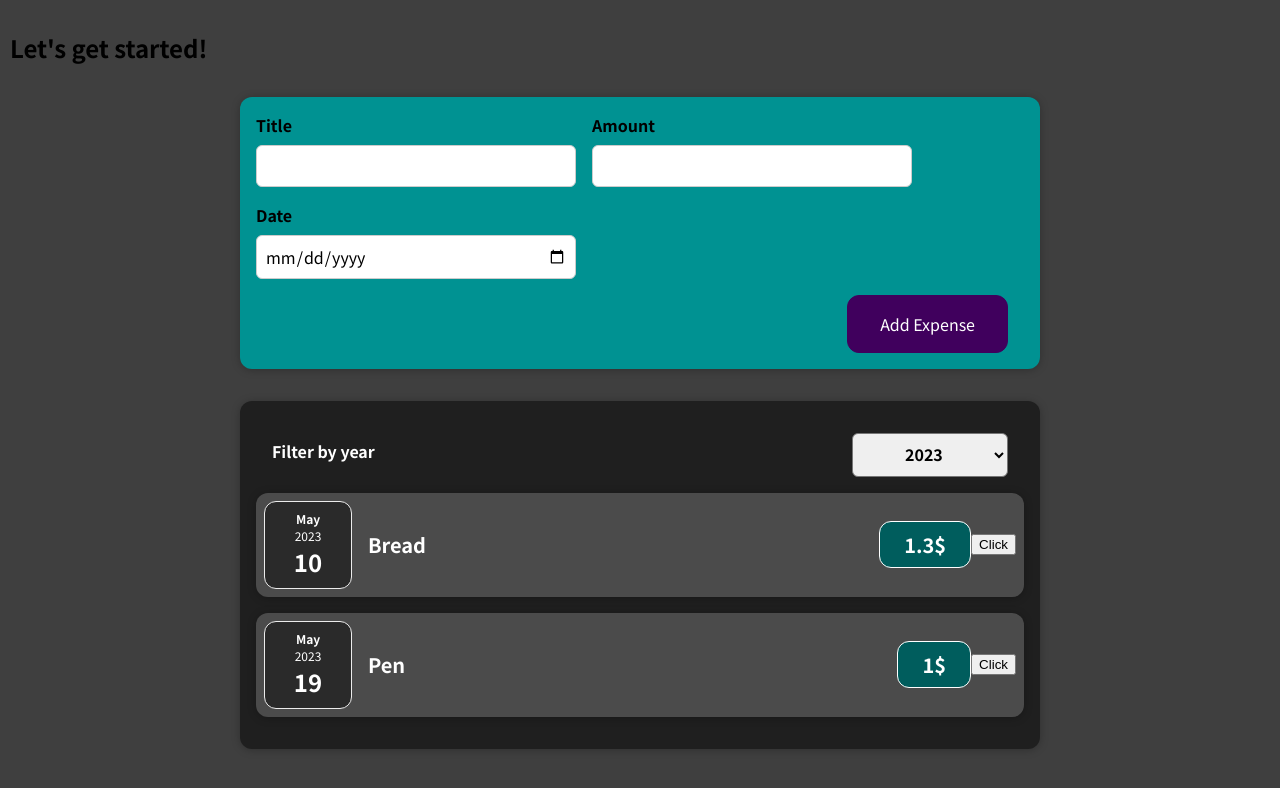
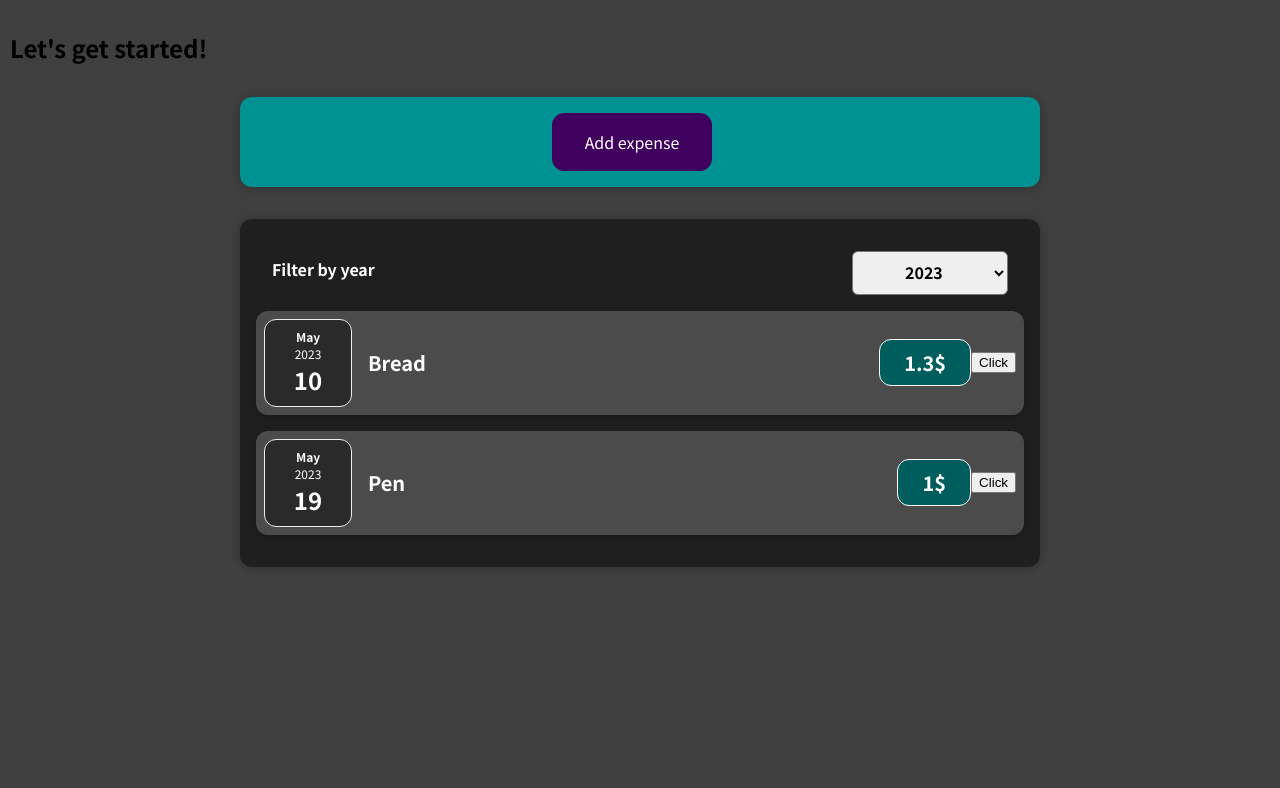
Before and after one commit to Vitaliy-Opaynitch/expenses-app, a React (Create React App) app: page / in a window 1280 px wide. Shown: the top 788 px of the page. Built offline with nearby package versions, Linux system fonts and the light colour scheme.

Commit message:
added show/hide buttons for form

```diff
--- a/src/components/NewExpense/ExpenseForm.js
+++ b/src/components/NewExpense/ExpenseForm.js
@@ -28,7 +28,6 @@ function ExpenseForm(props) {
       date: new Date(enteredDate)
     }
 
-    console.log(expenseData);
     setEnteredTitle('');
     setEnteredAmount('');
     setEnteredDate('');
@@ -51,7 +50,8 @@ function ExpenseForm(props) {
       </div>
     </div>
     <div className="new-expense__actions">
-      <button type="submit">Add Expense</button>
+      <button onClick={props.onCancel} className="new-expense-button">Cancel</button>
+      <button className="new-expense-button" type="submit">Add Expense</button>
     </div>
   </form>
 }
--- a/src/components/NewExpense/NewExpense.css
+++ b/src/components/NewExpense/NewExpense.css
@@ -9,7 +9,7 @@
   box-shadow: 0 1px 8px rgba(0, 0, 0, 0.25);
 }
 
-.new-expense button {
+.new-expense-button {
   font: inherit;
   cursor: pointer;
   padding: 1rem 2rem;
@@ -20,19 +20,19 @@
   margin-right: 1rem;
 }
 
-.new-expense button:hover,
-.new-expense button:active {
+.new-expense-button:hover,
+.new-expense-button:active {
   background-color: #510674;
   border-color: #510674;
 }
 
-.new-expense button.alternative {
+.new-expense-button.alternative {
   color: #220131;
   border-color: transparent;
   background-color: transparent;
 }
 
-.new-expense button.alternative:hover,
-.new-expense button.alternative:active {
+.new-expense-button.alternative:hover,
+.new-expense-button.alternative:active {
   background-color: #ddb3f8;
 }
--- a/src/components/NewExpense/NewExpense.js
+++ b/src/components/NewExpense/NewExpense.js
@@ -1,20 +1,34 @@
-import React from "react";
+import React, { useState } from "react";
 
 import ExpenseForm from "./ExpenseForm";
 import './NewExpense.css';
 
 function NewExpense(props) {
+  const [showForm, setShowForm] = useState(false);
+
+  const showFormHandler = () => {
+    setShowForm(true);
+  }
+
+  const hideFormHandler = () => {
+    setShowForm(false);
+  }
+
   const onSaveExpenseHandler = (enteredExpenseData) => {
     const expenseData = {
       ...enteredExpenseData,
       id: Math.random().toString()
     }
     props.onAddExpense(expenseData);
+    setShowForm(false);
   }
 
-  return <div className="new-expense">
-    <ExpenseForm onSaveExpense={onSaveExpenseHandler} />
-  </div>
+  return (
+    <div className="new-expense">
+      {!showForm && <button onClick={showFormHandler} className="new-expense-button">Add expense</button>}
+      {showForm && <ExpenseForm onSaveExpense={onSaveExpenseHandler} onCancel={hideFormHandler} />}
+    </div>
+  )
 }
 
 export default NewExpense;
```
